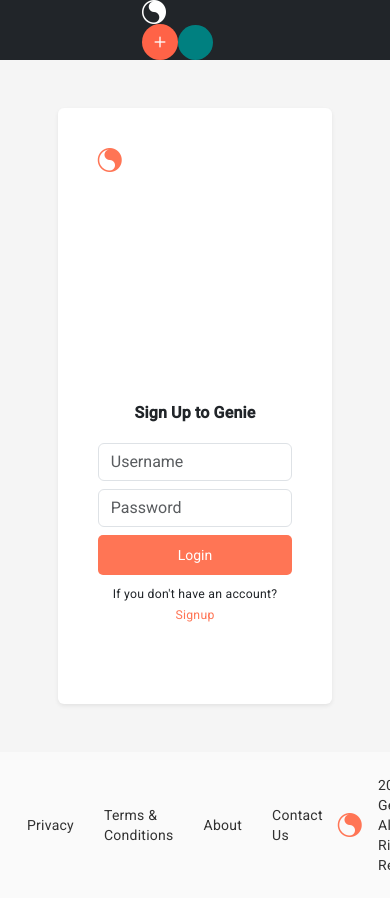
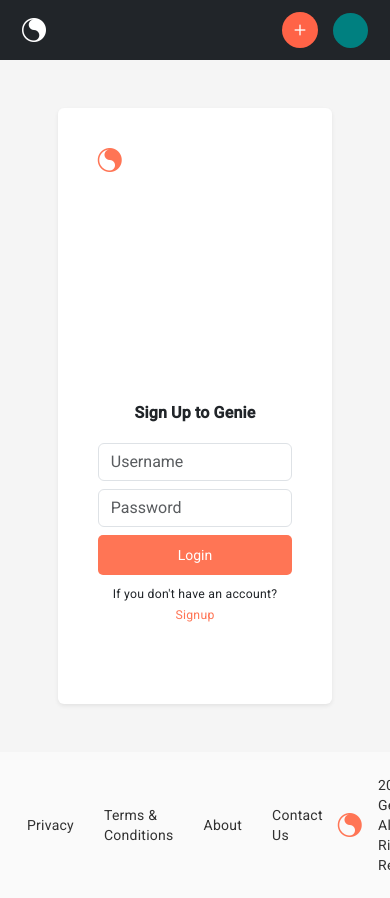
Before and after one commit to kennedybabu/events-angular, an Angular app: page /login in a window 390 px wide. Shown: the top 898 px of the page. Built offline with nearby package versions, Linux system fonts and the light colour scheme.

Commit message:
feature: reload comments on comment create

```diff
--- a/src/app/components/event/event.component.scss
+++ b/src/app/components/event/event.component.scss
@@ -49,3 +49,10 @@
     }
 
 }
+
+
+@media screen and (max-width: 576px) {
+    .event {
+        min-width: 100%!important;
+    }
+}
--- a/src/app/pages/eventpage/eventpage.component.ts
+++ b/src/app/pages/eventpage/eventpage.component.ts
@@ -55,12 +55,9 @@ export class EventpageComponent implements OnInit {
       }
     )
 
+    this.getComments()
 
-    this.getCommentsService.getComments(this.eventId).subscribe((res) => {
-      this.comments = res.results
 
-      console.log(this.comments)
-    })
   }
 
 
@@ -76,7 +73,15 @@ export class EventpageComponent implements OnInit {
 
   onCommentCreate(){
     this.createCommentService.createComment(this.commentForm.value, this.eventId).subscribe((res) => {
-      console.log(res)
+      if(res.id) {
+        this.getComments()
+      }
+    })
+  }
+
+  getComments(){
+    this.getCommentsService.getComments(this.eventId).subscribe((res) => {
+      this.comments = res.results
     })
   }
 
--- a/src/styles.scss
+++ b/src/styles.scss
@@ -132,6 +132,9 @@ body {
 
  @media screen and (max-width: 900px){
     .navbar {
+        padding: 0 10px!important;
+
+
         #links {
             display: none;
         }
@@ -141,6 +144,25 @@ body {
             .bi-bell, .bi-chat-left, .bi-person-add {
                 display: none;
             }
+
+            gap: 15px;
+        }
+
+
+        #event {
+            min-width: 100%!important;
         }
     }
  }
+
+
+ @media (max-width: 576px) {
+     .container, .container-sm {
+         max-width: 690px;
+
+        }
+        #event {
+           width: 100%!important;
+           // max-width: ;
+        }
+    }
```
